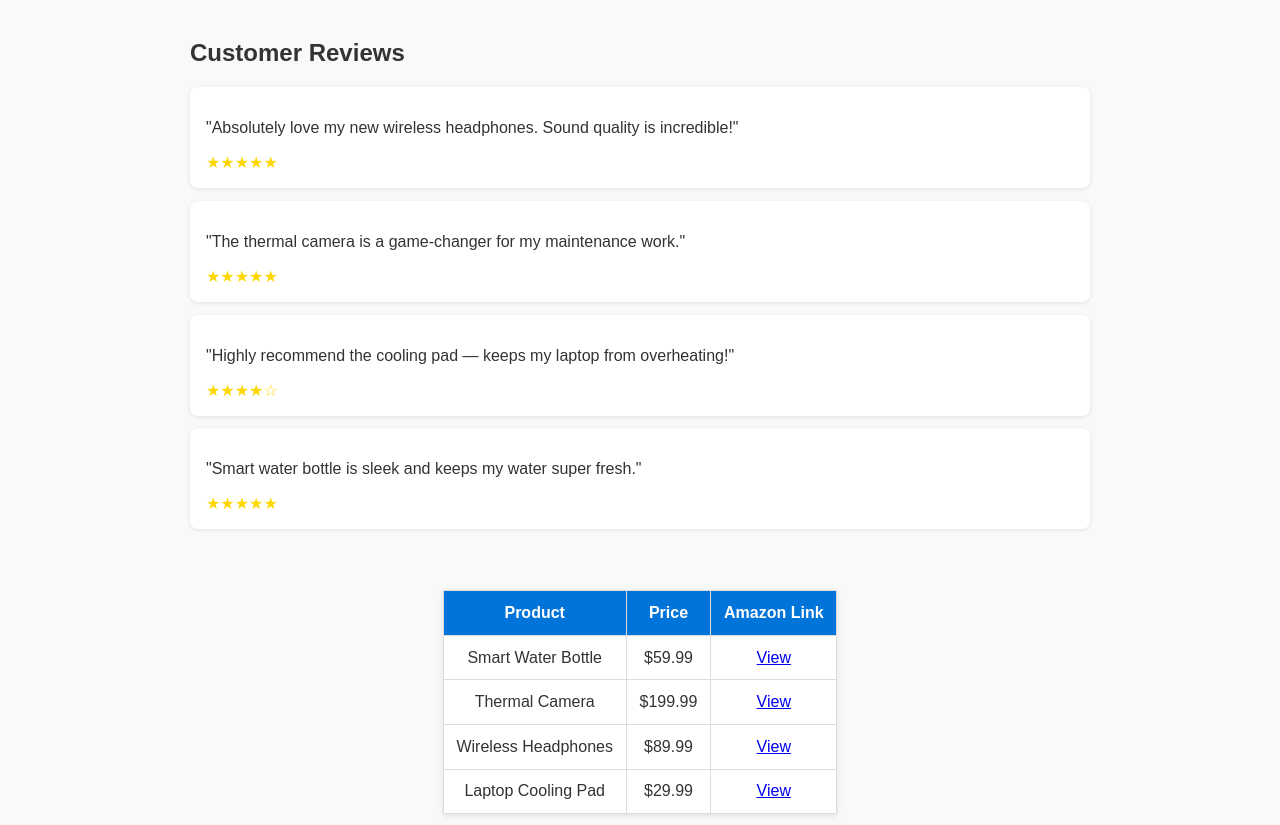
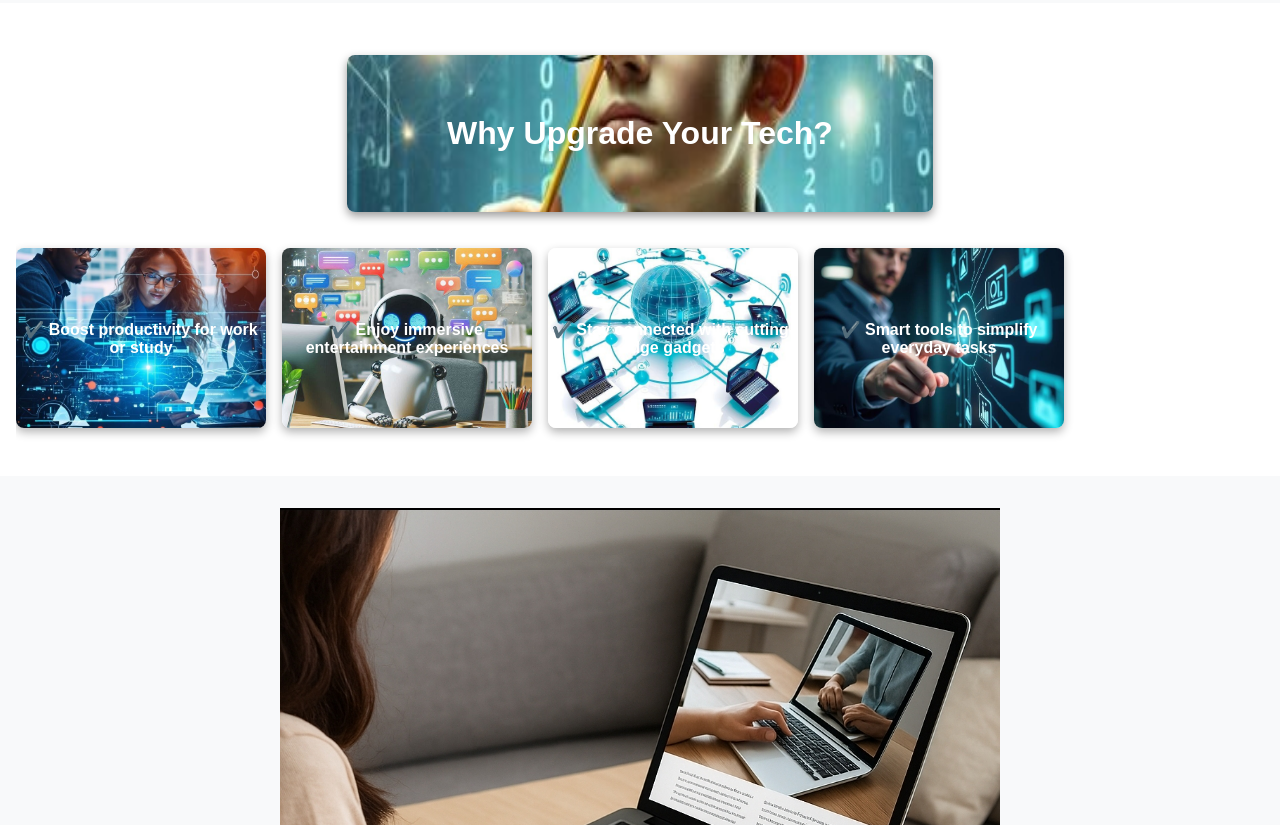
Before and after one commit to TechSmart1234/TechSmart1234, a plain HTML site: page index.html in a window 1280 px wide. Shown: the part 1155-1980 px from the top of the page. Drawn offline with Linux system fonts and the light colour scheme.

Commit message:
Update index.html

```diff
--- a/index.html
+++ b/index.html
@@ -47,19 +47,14 @@ header h1 { font-size: 1.3rem; margin: 0; }
 .product-card p { font-size: 0.8rem; }
 .product-card .btn { background: #FF4136; color: #fff; padding: 0.3rem 0.7rem; border-radius: 3px; margin-top: 0.4rem; display: inline-block; }
 .star-rating { color: gold; margin: 0.5rem 0; font-size: 1rem; }
-.customer-reviews { max-width: 900px; margin: 2rem auto; padding: 1rem; }
-.review-card { background: #fff; padding: 1rem; margin: 0.8rem 0; border-radius: 8px; box-shadow: 0 1px 4px rgba(0,0,0,0.1); }
-.review-stars { color: gold; font-size: 1rem; }
-.price-table { max-width: 900px; margin: 2rem auto; background: #fff; border-collapse: collapse; box-shadow: 0 2px 6px rgba(0,0,0,0.1); }
-.price-table th, .price-table td { border: 1px solid #ddd; padding: 0.8rem; text-align: center; }
-.price-table th { background: #0074D9; color: #fff; }
-.bold-image-section { text-align: center; margin: 2rem 0; }
 .info-section { background: #fff; padding: 2rem 1rem; text-align: center; }
 .upgrade-heading { display: inline-block; font-size: 2rem; font-weight: bold; color: #fff; padding: 60px 100px; background-image: url('upgrade-tech.jpg'); background-size: 650px 600px; background-repeat: no-repeat; background-position: center; animation: zoomBG 10s ease-in-out infinite alternate; border-radius: 8px; box-shadow: 0 4px 10px rgba(0,0,0,0.4); }
 .tip-scroll-container { display: flex; overflow-x: auto; gap: 1rem; padding: 1rem 0; }
 .tip-card { flex: 0 0 auto; width: 250px; height: 180px; border-radius: 8px; background-size: cover; background-position: center; color: #fff; display: flex; align-items: center; justify-content: center; text-align: center; font-weight: bold; box-shadow: 0 4px 10px rgba(0,0,0,0.3); }
+.bold-image-section { text-align: center; margin: 2rem 0; }
+footer { background: #333; color: #fff; text-align: center; padding: 1rem; margin-top: 2rem; }
+footer a { color: #fff; margin: 0 10px; text-decoration: underline; }
 @keyframes zoomBG { from { background-size: 1000px 1600px; } to { background-size: 1300px 1600px; } }
-footer { background: #333; color: #fff; text-align: center; padding: 1rem; margin-top: 2rem; }
 </style>
 </head>
 <body>
@@ -100,66 +95,12 @@ footer { background: #333; color: #fff; text-align: center; padding: 1rem; margi
 <section class="featured-products">
 <h2>Featured Products</h2>
 <div class="product-grid">
-<div class="product-card">
-<img src="self-cleaning-waterbottle.jpg" alt="Smart Water Bottle">
-<h2>Self-Cleaning Smart Water Bottle</h2>
-<p>Keeps your water fresh with UV purification technology.</p>
-<div class="star-rating">★★★★★</div>
-<a class="btn" href="https://www.amazon.com/dp/B08JVJ2GGT?tag=techsmartstore16-20" target="_blank">View on Amazon</a>
-</div>
-<div class="product-card">
-<img src="handheld-thermal-camera.jpg" alt="Thermal Camera">
-<h2>Handheld Portable Thermal Camera</h2>
-<p>See heat signatures for safety, maintenance, and adventure.</p>
-<div class="star-rating">★★★★☆</div>
-<a class="btn" href="https://www.amazon.com/dp/B0CCYDT1NR?tag=techsmartstore16-20" target="_blank">View on Amazon</a>
-</div>
-<div class="product-card">
-<img src="wireless-headphones.jpg" alt="Wireless Headphones">
-<h2>Wireless Headphones</h2>
-<p>Noise cancelling with 70H playtime and deep bass.</p>
-<div class="star-rating">★★★★★</div>
-<a class="btn" href="https://www.amazon.com/dp/B0DLKB5V35?tag=techsmartstore16-20" target="_blank">View on Amazon</a>
-</div>
-<div class="product-card">
-<img src="laptop-cooling-pad.jpg" alt="Laptop Cooling Pad">
-<h2>Laptop Cooling Pad</h2>
-<p>Ultra slim, quiet cooler with USB ports.</p>
-<div class="star-rating">★★★★☆</div>
-<a class="btn" href="https://www.amazon.com/dp/B00NNMB3KS?tag=techsmartstore16-20" target="_blank">View on Amazon</a>
-</div>
+<div class="product-card"><img src="self-cleaning-waterbottle.jpg" alt="Smart Water Bottle"><h2>Self-Cleaning Smart Water Bottle</h2><p>Keeps your water fresh with UV purification technology.</p><div class="star-rating">★★★★★</div><a class="btn" href="https://www.amazon.com/dp/B08JVJ2GGT?tag=techsmartstore16-20" target="_blank">View on Amazon</a></div>
+<div class="product-card"><img src="handheld-thermal-camera.jpg" alt="Thermal Camera"><h2>Handheld Portable Thermal Camera</h2><p>See heat signatures for safety, maintenance, and adventure.</p><div class="star-rating">★★★★☆</div><a class="btn" href="https://www.amazon.com/dp/B0CCYDT1NR?tag=techsmartstore16-20" target="_blank">View on Amazon</a></div>
+<div class="product-card"><img src="wireless-headphones.jpg" alt="Wireless Headphones"><h2>Wireless Headphones</h2><p>Noise cancelling with 70H playtime and deep bass.</p><div class="star-rating">★★★★★</div><a class="btn" href="https://www.amazon.com/dp/B0DLKB5V35?tag=techsmartstore16-20" target="_blank">View on Amazon</a></div>
+<div class="product-card"><img src="laptop-cooling-pad.jpg" alt="Laptop Cooling Pad"><h2>Laptop Cooling Pad</h2><p>Ultra slim, quiet cooler with USB ports.</p><div class="star-rating">★★★★☆</div><a class="btn" href="https://www.amazon.com/dp/B00NNMB3KS?tag=techsmartstore16-20" target="_blank">View on Amazon</a></div>
 </div>
 </section>
-<section class="customer-reviews">
-<h2>Customer Reviews</h2>
-<div class="review-card">
-<p>"Absolutely love my new wireless headphones. Sound quality is incredible!"</p>
-<div class="review-stars">★★★★★</div>
-</div>
-<div class="review-card">
-<p>"The thermal camera is a game-changer for my maintenance work."</p>
-<div class="review-stars">★★★★★</div>
-</div>
-<div class="review-card">
-<p>"Highly recommend the cooling pad — keeps my laptop from overheating!"</p>
-<div class="review-stars">★★★★☆</div>
-</div>
-<div class="review-card">
-<p>"Smart water bottle is sleek and keeps my water super fresh."</p>
-<div class="review-stars">★★★★★</div>
-</div>
-</section>
-<table class="price-table">
-<tr><th>Product</th><th>Price</th><th>Amazon Link</th></tr>
-<tr><td>Smart Water Bottle</td><td>$59.99</td><td><a href="https://www.amazon.com/dp/B08JVJ2GGT?tag=techsmartstore16-20" target="_blank">View</a></td></tr>
-<tr><td>Thermal Camera</td><td>$199.99</td><td><a href="https://www.amazon.com/dp/B0CCYDT1NR?tag=techsmartstore16-20" target="_blank">View</a></td></tr>
-<tr><td>Wireless Headphones</td><td>$89.99</td><td><a href="https://www.amazon.com/dp/B0DLKB5V35?tag=techsmartstore16-20" target="_blank">View</a></td></tr>
-<tr><td>Laptop Cooling Pad</td><td>$29.99</td><td><a href="https://www.amazon.com/dp/B00NNMB3KS?tag=techsmartstore16-20" target="_blank">View</a></td></tr>
-</table>
-<div class="bold-image-section">
-<img src="laptop-user.jpg" alt="Woman Using Laptop" style="max-width:100%; height:auto;">
-<h2>Experience seamless performance with the latest tech for work, school, or entertainment.</h2>
-</div>
 <section class="info-section">
 <h2><span class="upgrade-heading">Why Upgrade Your Tech?</span></h2>
 <div class="tip-scroll-container">
@@ -169,8 +110,12 @@ footer { background: #333; color: #fff; text-align: center; padding: 1rem; margi
 <div class="tip-card" style="background-image: url('smart-tools.jpg');">✔️ Smart tools to simplify everyday tasks</div>
 </div>
 </section>
+<div class="bold-image-section">
+<img src="laptop-user.jpg" alt="Woman Using Laptop" style="max-width: 100%; height: auto;">
+<h2>Experience seamless performance with the latest tech for work, school, or entertainment.</h2>
+</div>
 <footer>
-<p>&copy; 2025 TechSmart. All rights reserved.</p>
+<p>&copy; 2025 TechSmart. All rights reserved. <a href="#">Privacy Policy</a> | <a href="#">Terms & Conditions</a></p>
 </footer>
 <script>
 function openNav() { document.getElementById("mySidenav").style.width = "70%"; }
```
